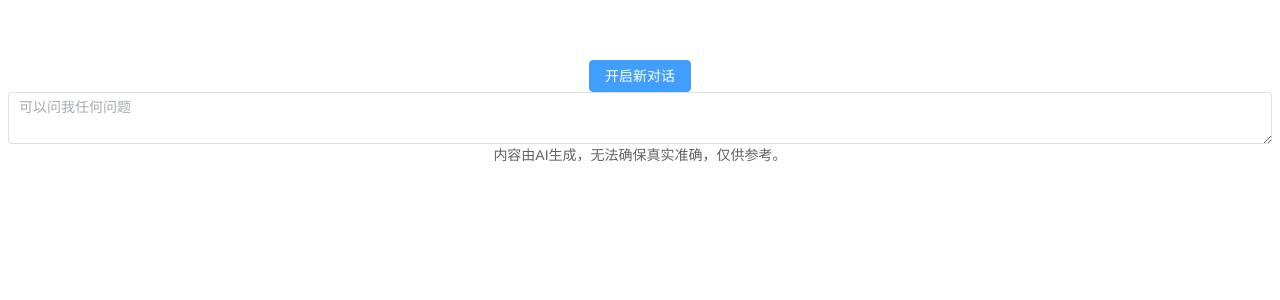
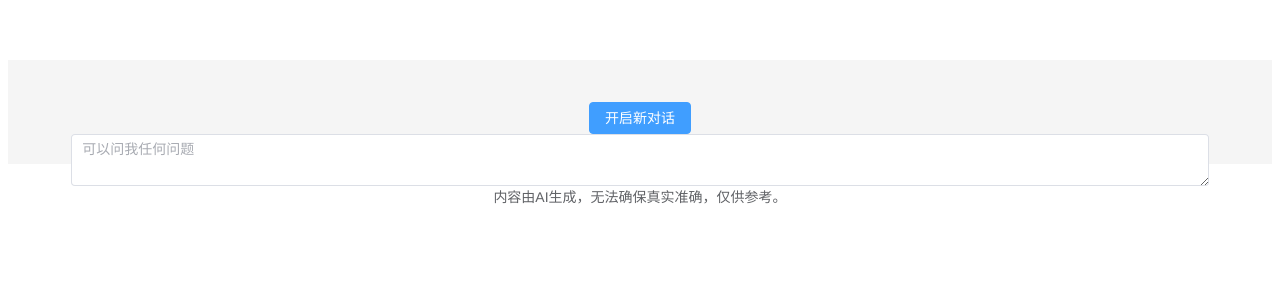
Before and after one commit to dream-stein/llmops-vue, a Vue app: page / in a window 1280 px wide. Shown: the top 300 px of the page. Built offline with nearby package versions, Linux system fonts and the light colour scheme.

Commit message:
feat(.service): 主页数据css渲染

```diff
--- a/src/components/HomePage.vue
+++ b/src/components/HomePage.vue
@@ -1,22 +1,16 @@
 <template>
-  <div>
-    <div></div>
-    <div>
+  <div class="home-page">
+    <div class="home-dialog-history"></div>
+    <div class="home-user">
       <el-button type="primary" :icon="Edit">开启新对话</el-button>
-    </div>
-    <div>
       <el-input
           type="textarea"
           :autosize="{ minRows: 2, maxRows: 4}"
           placeholder="可以问我任何问题"
           v-model="userPrompt">
       </el-input>
-      <div>
+      <el-text>内容由AI生成，无法确保真实准确，仅供参考。</el-text>
 
-      </div>
-    </div>
-    <div>
-      <el-text>内容由AI生成，无法确保真实准确，仅供参考。</el-text>
     </div>
   </div>
 </template>
@@ -37,7 +31,25 @@ export default {
 
 <!-- Add "scoped" attribute to limit CSS to this component only -->
 <style scoped>
-h3 {
-  margin: 40px 0 0;
+.home-page {
+  opacity: 1;
+  background: rgba(245, 245, 245, 1);
+  display: grid;
+  place-items: center;
+}
+.home-dialog-history {
+  top: 0px;
+  width: 90%;
+  height: 80%;
+  opacity: 1;
+}
+.home-user {
+  width: 90%;
+  height: 20%;
+  opacity: 1;
+  display: flex;
+  flex-direction: column;
+  justify-content: flex-start;
+  align-items: center;
 }
 </style>
```
